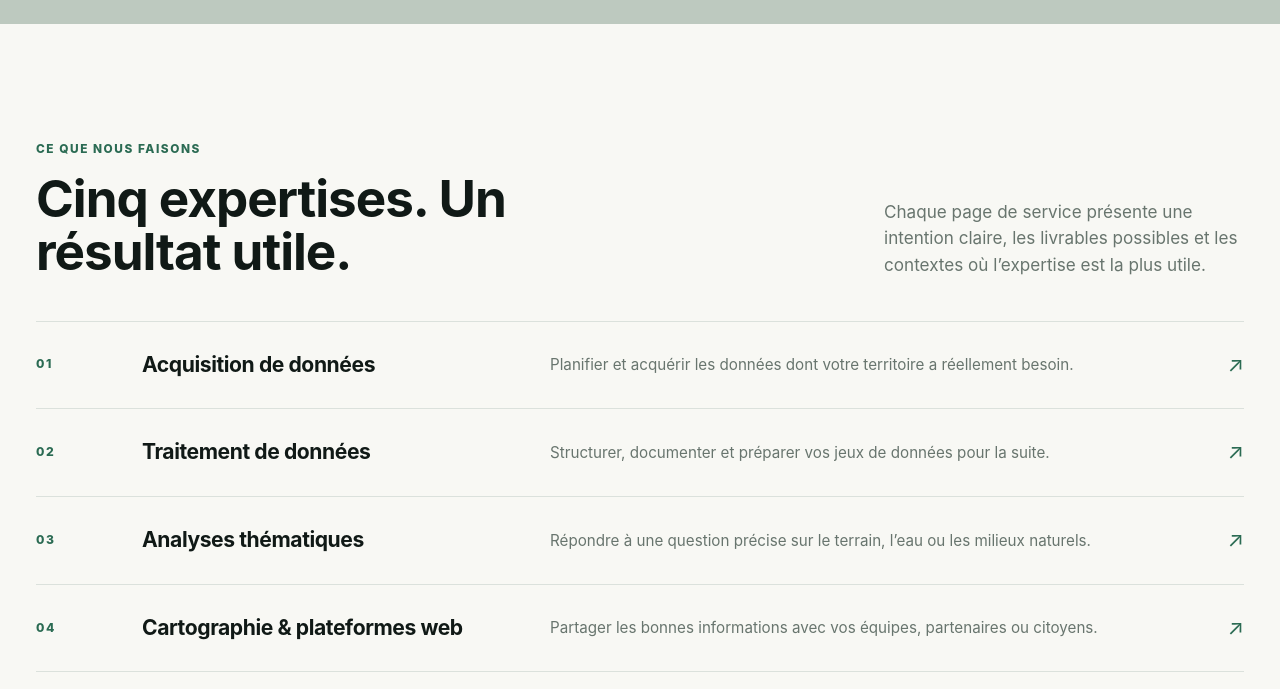
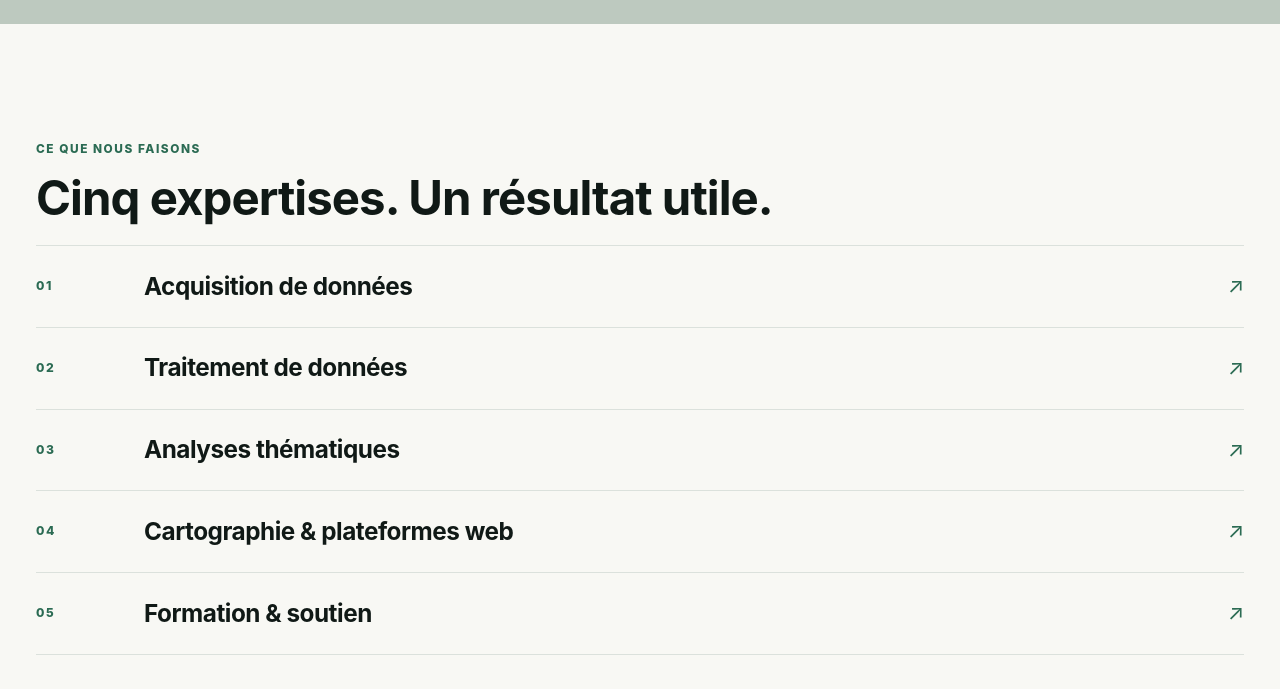
Before and after one commit to TedHarrar-Prog/Geomont, a plain HTML site: page services/index.html in a window 1280 px wide. Shown: the part 771-1460 px from the top of the page. Drawn offline with Linux system fonts and the light colour scheme.

Commit message:
Remove contextual copy and simplify Services section

```diff
--- a/assets/site.css
+++ b/assets/site.css
@@ -279,12 +279,12 @@ button { cursor: pointer; }
 .section.dark .muted, .section.dark .section-intro { color: rgba(255,255,255,.74); }
 .section-head {
   display: grid;
-  grid-template-columns: minmax(0, 1fr) minmax(260px, 360px);
-  align-items: end;
-  gap: 48px;
-  margin-bottom: 42px;
+  grid-template-columns: minmax(0, 1fr);
+  align-items: start;
+  gap: 0;
+  margin-bottom: 32px;
 }
-.section-head .display { font-size: clamp(2.1rem, 4vw, 4rem); }
+.section-head .display { max-width: 25ch; font-size: clamp(2rem, 3.6vw, 3.35rem); line-height: 1.08; }
 .section-intro { margin: 0; color: var(--muted); font-size: 1.07rem; }
 .section p { max-width: 72ch; }
 .two-col {
@@ -344,18 +344,19 @@ button { cursor: pointer; }
 .sector-card p { margin: 0; color: rgba(255,255,255,.7); font-size: .88rem; line-height: 1.42; }
 .sector-card .arrow { margin-top: 18px; color: var(--yellow); font-size: 1.25rem; }
 .service-list { border-top: 1px solid var(--line); }
+.service-overview .section-head { margin-bottom: 22px; }
+.service-overview .section-head .display { max-width: 34ch; font-size: clamp(2.15rem, 3.7vw, 3.5rem); }
 .service-row {
   display: grid;
-  grid-template-columns: 80px minmax(170px, .85fr) minmax(220px, 1.45fr) auto;
+  grid-template-columns: 80px minmax(0, 1fr) auto;
   align-items: center;
-  gap: 26px;
-  padding: 27px 0;
+  gap: 28px;
+  padding: 24px 0;
   border-bottom: 1px solid var(--line);
 }
 .service-row:hover h3 { color: var(--green); }
 .service-number { color: var(--green); font-size: .76rem; font-weight: 850; letter-spacing: .13em; }
-.service-row h3 { margin: 0; font-size: 1.32rem; letter-spacing: -.02em; }
-.service-row p { margin: 0; color: var(--muted); font-size: .95rem; }
+.service-row h3 { margin: 0; font-size: clamp(1.3rem, 1.9vw, 1.75rem); font-weight: 700; letter-spacing: -.02em; line-height: 1.22; }
 .service-row .arrow { color: var(--green); font-size: 1.32rem; }
 .card-grid { display: grid; grid-template-columns: repeat(3, 1fr); gap: 18px; }
 .info-card {
@@ -546,7 +547,6 @@ button { cursor: pointer; }
   .sector-grid, .case-grid, .card-grid, .news-grid { grid-template-columns: 1fr; }
   .partner-grid { grid-template-columns: repeat(2, 1fr); }
   .service-row { grid-template-columns: 45px 1fr auto; gap: 12px; }
-  .service-row p { grid-column: 2 / -1; }
   .training-row { grid-template-columns: 1fr; gap: 6px; }
   .training-row .button { justify-self: start; margin-top: 8px; }
   .split-cta { grid-template-columns: 1fr; padding: 30px 24px; }
@@ -558,6 +558,7 @@ button { cursor: pointer; }
 @media (max-width: 470px) {
   .hero { padding-top: 67px; }
   .display { font-size: clamp(2.15rem, 11vw, 3rem); }
+  .section-head .display { font-size: clamp(1.9rem, 9vw, 2.5rem); }
   .stats { grid-template-columns: 1fr; }
   .stat, .stat + .stat { padding: 15px 0; border-right: 0; border-top: 1px solid rgba(255,255,255,.25); }
   .stat:first-child { border-top: 0; }
--- a/services/index.html
+++ b/services/index.html
@@ -26,18 +26,17 @@
         </div>
       </section>
 
-      <section class="section">
+      <section class="section service-overview">
         <div class="shell">
           <div class="section-head">
             <div><p class="eyebrow">Ce que nous faisons</p><h2 class="display">Cinq expertises. Un résultat utile.</h2></div>
-            <p class="section-intro">Chaque page de service présente une intention claire, les livrables possibles et les contextes où l’expertise est la plus utile.</p>
           </div>
           <div class="service-list">
-            <a class="service-row" href="/services/acquisition-de-donnees/"><span class="service-number">01</span><h3>Acquisition de données</h3><p>Planifier et acquérir les données dont votre territoire a réellement besoin.</p><span class="arrow">↗</span></a>
-            <a class="service-row" href="/services/traitement-de-donnees/"><span class="service-number">02</span><h3>Traitement de données</h3><p>Structurer, documenter et préparer vos jeux de données pour la suite.</p><span class="arrow">↗</span></a>
-            <a class="service-row" href="/services/analyses-thematiques/"><span class="service-number">03</span><h3>Analyses thématiques</h3><p>Répondre à une question précise sur le terrain, l’eau ou les milieux naturels.</p><span class="arrow">↗</span></a>
-            <a class="service-row" href="/services/cartographie-plateformes-web/"><span class="service-number">04</span><h3>Cartographie &amp; plateformes web</h3><p>Partager les bonnes informations avec vos équipes, partenaires ou citoyens.</p><span class="arrow">↗</span></a>
-            <a class="service-row" href="/services/formation-soutien/"><span class="service-number">05</span><h3>Formation &amp; soutien</h3><p>Rendre votre équipe autonome et bien accompagnée entre les mandats.</p><span class="arrow">↗</span></a>
+            <a class="service-row" href="/services/acquisition-de-donnees/"><span class="service-number">01</span><h3>Acquisition de données</h3><span class="arrow">↗</span></a>
+            <a class="service-row" href="/services/traitement-de-donnees/"><span class="service-number">02</span><h3>Traitement de données</h3><span class="arrow">↗</span></a>
+            <a class="service-row" href="/services/analyses-thematiques/"><span class="service-number">03</span><h3>Analyses thématiques</h3><span class="arrow">↗</span></a>
+            <a class="service-row" href="/services/cartographie-plateformes-web/"><span class="service-number">04</span><h3>Cartographie &amp; plateformes web</h3><span class="arrow">↗</span></a>
+            <a class="service-row" href="/services/formation-soutien/"><span class="service-number">05</span><h3>Formation &amp; soutien</h3><span class="arrow">↗</span></a>
           </div>
         </div>
       </section>
```
Also changed, not shown: a-propos/index.html (+0 -2 lines), donnees-cartes/index.html (+0 -1 lines), faq/index.html (+0 -1 lines), index.html (+0 -4 lines), nouvelles/index.html (+0 -1 lines), projets/index.html (+0 -1 lines), ressources/index.html (+0 -1 lines), services/acquisition-de-donnees/index.html (+1 -1 lines), services/analyses-thematiques/index.html (+1 -1 lines), services/cartographie-plateformes-web/index.html (+1 -1 lines), services/formation-soutien/index.html (+1 -1 lines), services/traitement-de-donnees/index.html (+1 -1 lines).
